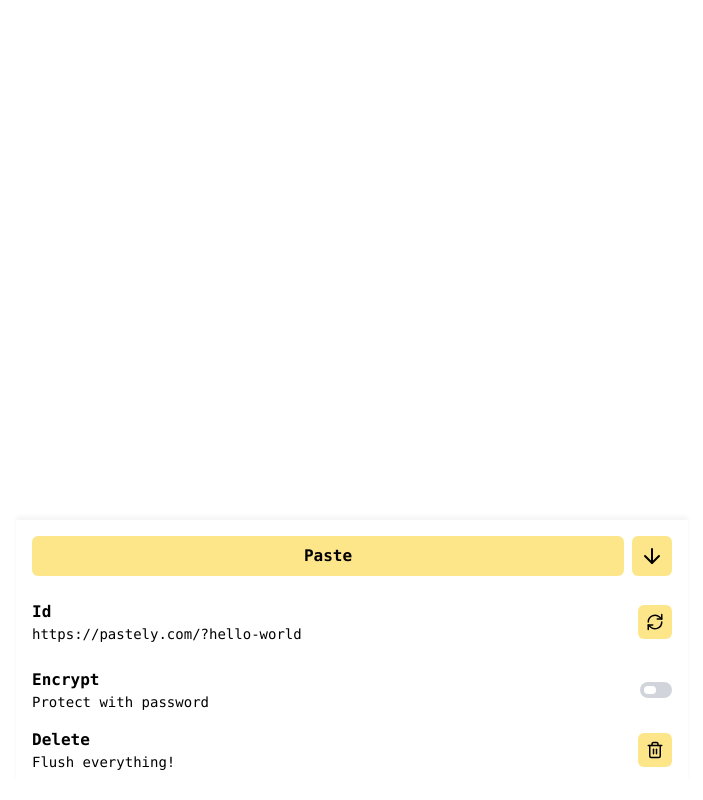
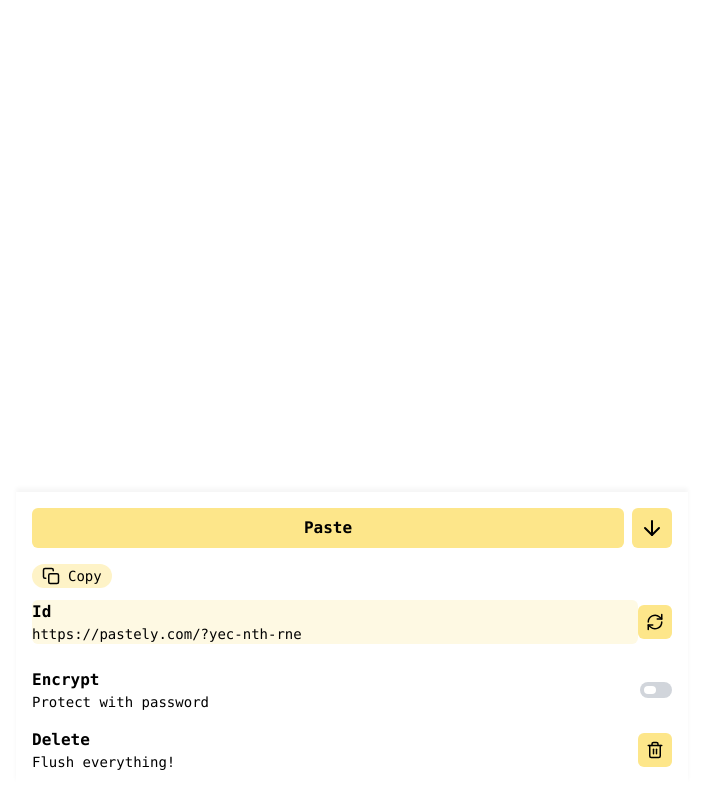
Before and after one commit to jikkuatwork/pastely, a browser extension: page index.html in a window 1280 px wide. Both pictures are taken after a click on the element 940 px from the left and 760 px from the top of the page. Shown: the whole page, without its empty margins (288-991 px from the left). Drawn offline with nearby package versions, Linux system fonts and the light colour scheme; no server answers.

Commit message:
Savepoint

```diff
--- /dev/null
+++ b/components/badge-copy.js
@@ -0,0 +1,29 @@
+class BadgeCopy extends HTMLElement {
+  connectedCallback() {
+    this.innerHTML = `
+              <span
+                class="inline-flex items-center justify-center rounded-full bg-yellow-100 px-2.5 py-0.5 text-emerald-700"
+              >
+                <svg
+                  xmlns="http://www.w3.org/2000/svg"
+                  width="18"
+                  height="18"
+                  viewBox="0 0 24 24"
+                  fill="none"
+                  stroke="currentColor"
+                  stroke-width="2"
+                  stroke-linecap="round"
+                  stroke-linejoin="round"
+                >
+                  <rect x="9" y="9" width="13" height="13" rx="2" ry="2"></rect>
+                  <path d="M5 15H4a2 2 0 0 1-2-2V4a2 2 0 0 1 2-2h9a2 2 0 0 1 2 2v1"></path>
+                </svg>
+
+
+                <p class="whitespace-nowrap text-sm ml-2">Copy</p>
+              </span>
+              `
+  }
+}
+
+customElements.define("badge-copy", BadgeCopy)
--- /dev/null
+++ b/components/settings-id.js
@@ -0,0 +1,37 @@
+class SettingsId extends HTMLElement {
+  connectedCallback() {
+    const pageId = eval(this.attributes.pageId.value)
+
+    this.innerHTML = `
+              <div
+                class="flex justify-between items-center bg-red-200s py-2"
+              >
+                <div class="text-block bg-yellow-100 rounded-md bg-opacity-50 w-full cursor-pointer">
+                  <div class="text-md font-black">Id</div>
+                  <div class="text-sm">https://pastely.com/?${pageId()}</div>
+                </div>
+                <div
+                  class="flex cursor-pointer items-center justify-center bg-yellow-200 p-2 rounded-md"
+                >
+                  <svg
+                    xmlns="http://www.w3.org/2000/svg"
+                    width="18"
+                    height="18"
+                    viewBox="0 0 24 24"
+                    fill="none"
+                    stroke="currentColor"
+                    stroke-width="2"
+                    stroke-linecap="round"
+                    stroke-linejoin="round"
+                  >
+                    <path d="M21 2v6h-6"></path>
+                    <path d="M3 12a9 9 0 0 1 15-6.7L21 8"></path>
+                    <path d="M3 22v-6h6"></path>
+                    <path d="M21 12a9 9 0 0 1-15 6.7L3 16"></path>
+                  </svg>
+                </div>
+              </div>`
+  }
+}
+
+customElements.define("settings-id", SettingsId)
--- a/index.html
+++ b/index.html
@@ -13,10 +13,10 @@
 
     <meta name="description" content="Paste Easily" />
     <meta name="author" content="Unknown" />
+    <meta name="theme-color" content="#fff" />
 
     <meta property="og:title" content="Pastely" />
     <meta property="og:type" content="app" />
-    <meta property="og:url" content="" />
     <meta property="og:description" content="Paste Easily" />
     <meta
       tag="meta"
@@ -24,6 +24,7 @@
       content="./images/social_preview.png"
     />
 
+    <link rel="icon" type="shortcut icon" href="./images/icons/32x32.png" />
     <link
       tag="link"
       rel="icon"
@@ -242,35 +243,8 @@
               </div>
             </div>
             <div id="action-sheet" class="mt-4 hidden">
-              <div
-                id="as-id"
-                class="flex justify-between items-center bg-red-200s py-2"
-              >
-                <div class="text-block">
-                  <div class="text-md font-black">Id</div>
-                  <div class="text-sm">https://pastely.com/?hello-world</div>
-                </div>
-                <div
-                  class="flex cursor-pointer items-center justify-center bg-yellow-200 p-2 rounded-md"
-                >
-                  <svg
-                    xmlns="http://www.w3.org/2000/svg"
-                    width="18"
-                    height="18"
-                    viewBox="0 0 24 24"
-                    fill="none"
-                    stroke="currentColor"
-                    stroke-width="2"
-                    stroke-linecap="round"
-                    stroke-linejoin="round"
-                  >
-                    <path d="M21 2v6h-6"></path>
-                    <path d="M3 12a9 9 0 0 1 15-6.7L21 8"></path>
-                    <path d="M3 22v-6h6"></path>
-                    <path d="M21 12a9 9 0 0 1-15 6.7L3 16"></path>
-                  </svg>
-                </div>
-              </div>
+              <badge-copy></badge-copy>
+              <settings-id id="as-id" pageId="app.id"></settings-id>
               <div id="as-encrypt" class="mt-2 py-2">
                 <div id="title-block" class="flex justify-between items-center">
                   <div class="text-block">
@@ -357,5 +331,7 @@
     <script src="./scripts/listeners.js"></script>
     <script src="./scripts/clean.js"></script>
     <script src="./scripts/main.js"></script>
+    <script src="./components/settings-id.js"></script>
+    <script src="./components/badge-copy.js"></script>
   </body>
 </html>
--- a/scripts/init.js
+++ b/scripts/init.js
@@ -29,6 +29,7 @@
   app.notifier = document.querySelector("#notifier")
   app.notifierCancel = document.querySelector("#notifier .no")
   app.notifierConfirm = document.querySelector("#notifier .yes")
+  app.settingsId = document.querySelector("#as-id")
 
   app.render = () => {
     const toggleVisibility = (element, state) => {
```
Also changed, not shown: 200.html (added, +1 -0 lines), README.md, favicon.ico (added), images/icons/256x256.png (added), images/icons/32x32.png, images/icons/48x48.png (added), images/icons/512x512.png.
